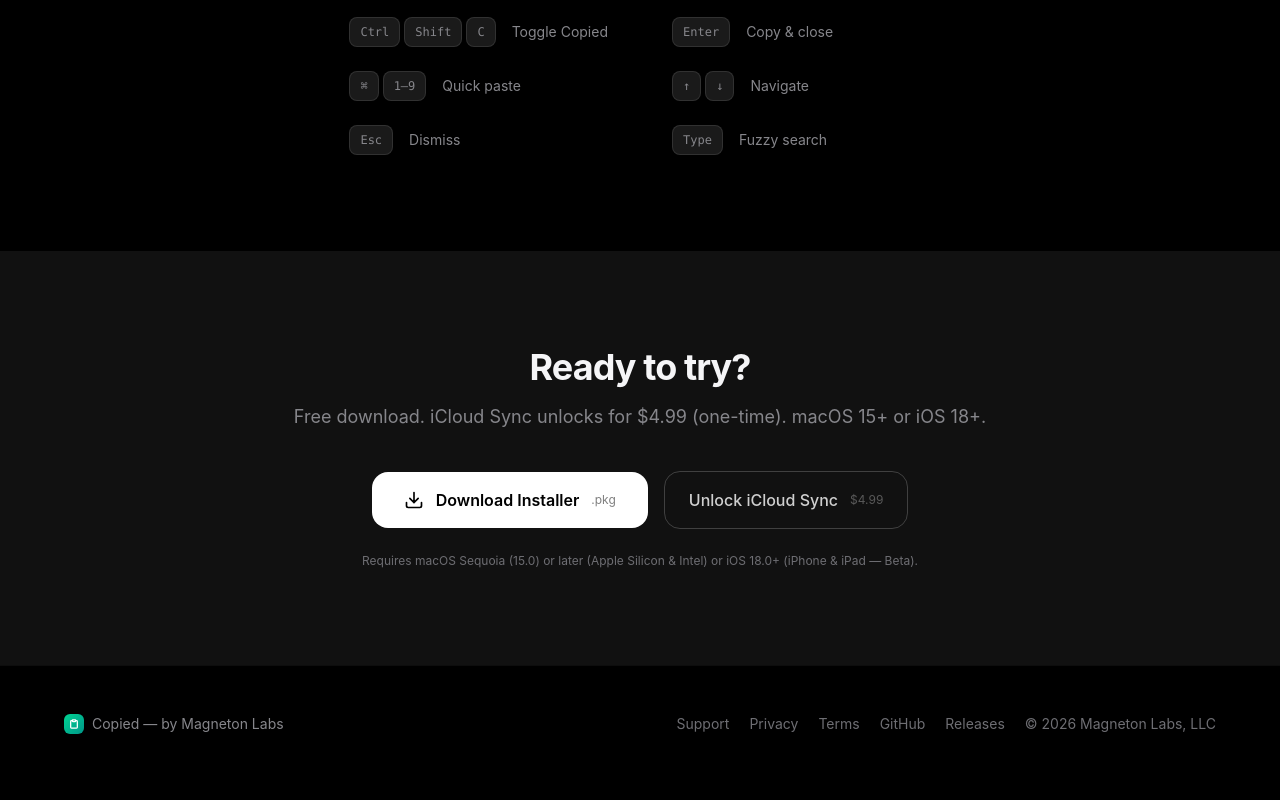
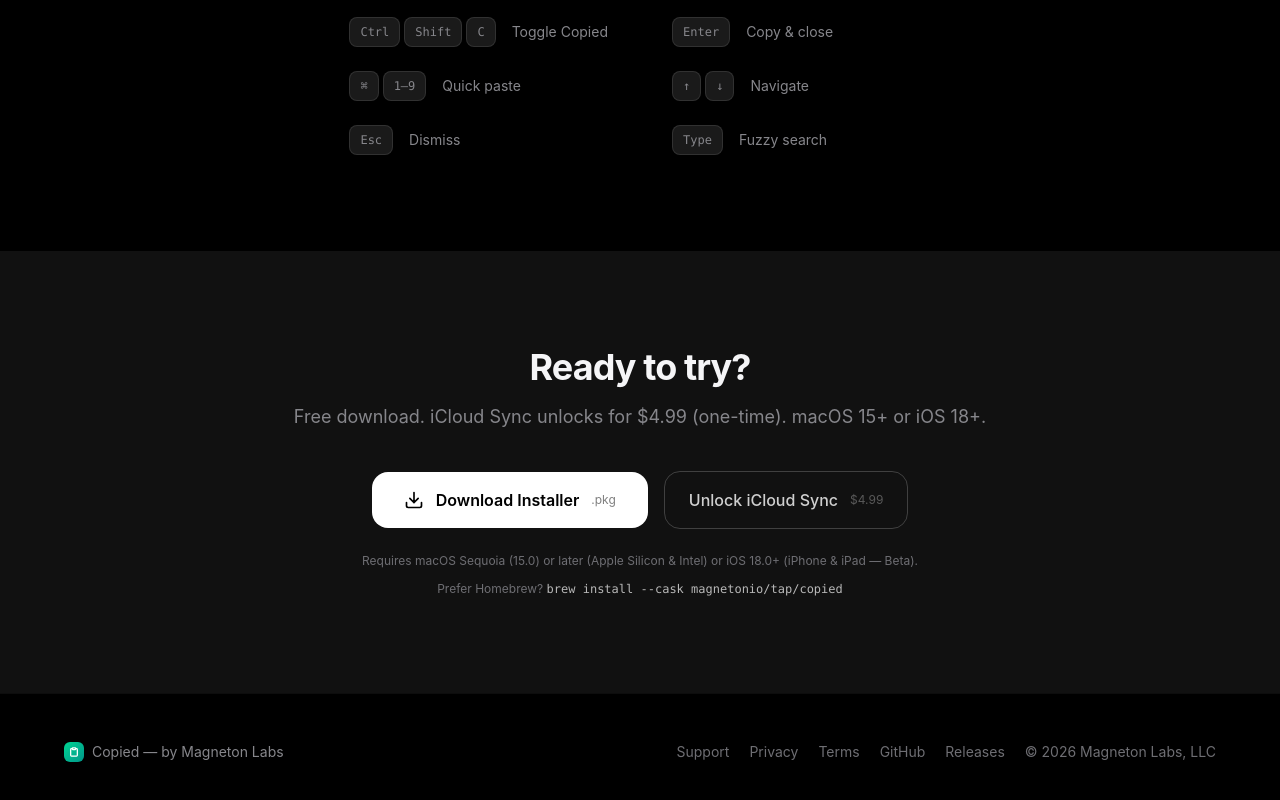
Before and after one commit to MagnetonIO/getcopied-app, a Next.js app: page / in a window 1280 px wide. Shown: the part 2515-3315 px from the top of the page. Built offline with nearby package versions, Linux system fonts and the light colour scheme.

Commit message:
Document Homebrew install option

```diff
--- a/app/page.tsx
+++ b/app/page.tsx
@@ -402,6 +402,9 @@
         <motion.p variants={fadeUp} className="mt-6 text-xs text-[var(--text-tertiary)]">
           Requires macOS Sequoia (15.0) or later (Apple Silicon &amp; Intel) or iOS 18.0+ (iPhone &amp; iPad — Beta).
         </motion.p>
+        <motion.p variants={fadeUp} className="mt-3 text-xs text-[var(--text-tertiary)]">
+          Prefer Homebrew? <code className="text-white/70">brew install --cask magnetonio/tap/copied</code>
+        </motion.p>
       </motion.div>
     </section>
   );
```
